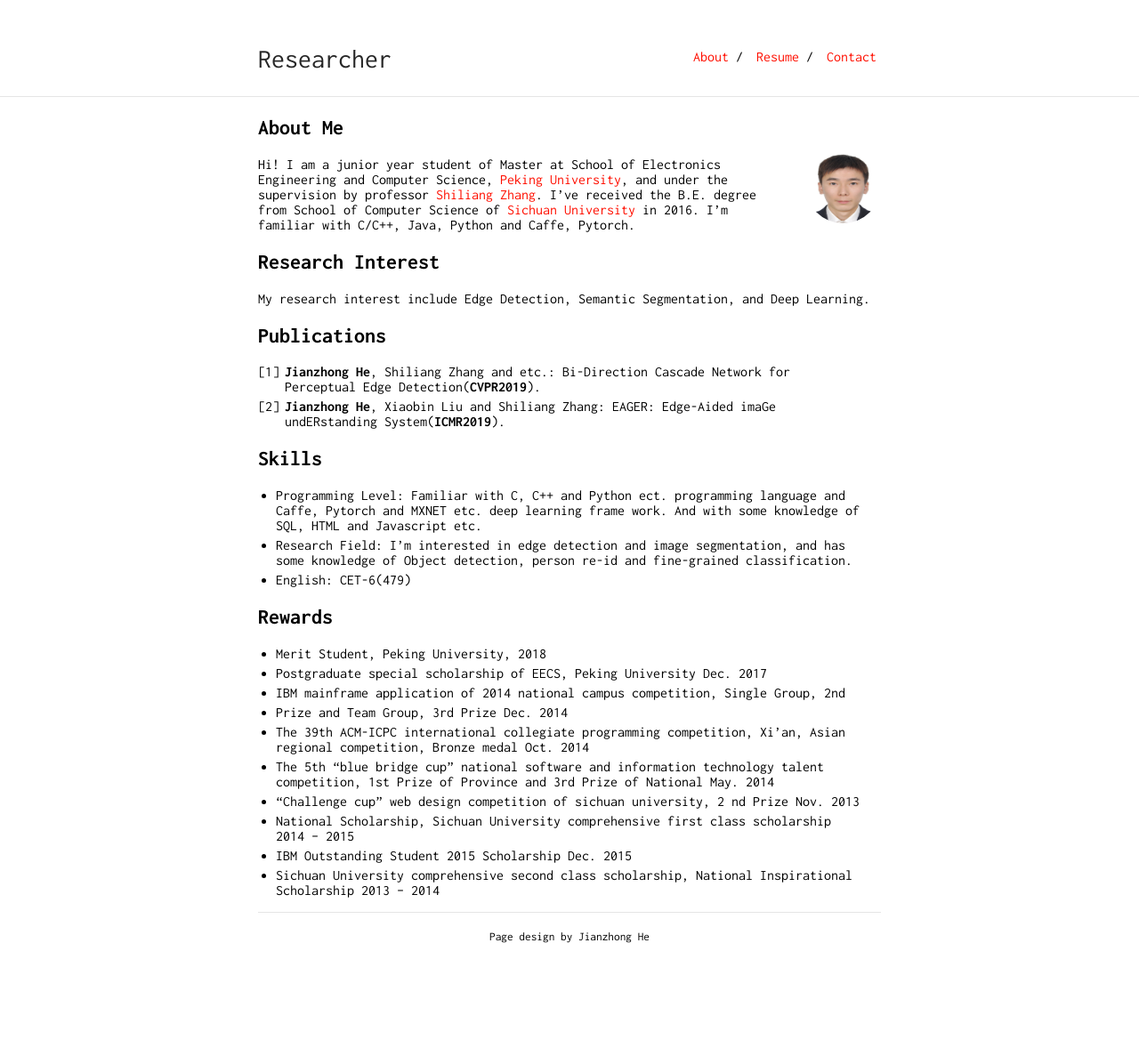
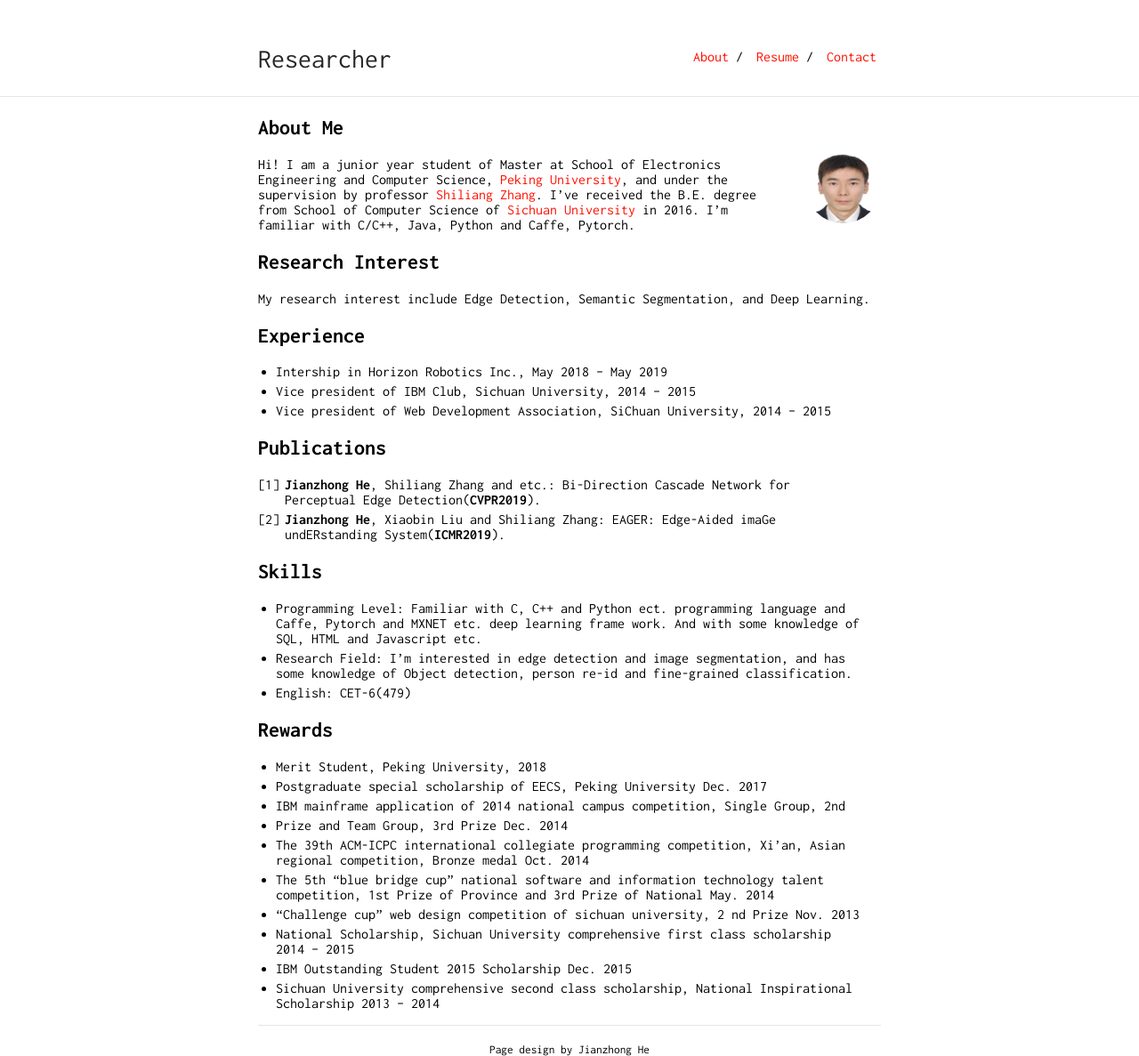
Before and after one commit to pkuCactus/pkuCactus2.github.io, a Jekyll site: the page built from index.md, in a window 1280 px wide. Shown: the whole page at 89% size. Built offline with Jekyll 4.4.1, drawn with Linux system fonts in a browser that asks for light colours; our own code applies the rules of GitHub Pages for plain Markdown files; before the commit the page ends 1060 px from its top, so only the background shows below that.

Commit message:
update index

```diff
--- a/index.md
+++ b/index.md
@@ -12,6 +12,11 @@ Hi! I am a junior year student of Master at School of Electronics Engineering an
 ## Research Interest
 
 My research interest include Edge Detection, Semantic Segmentation, and Deep Learning.
+
+## Experience
+* Intership in Horizon Robotics Inc., May 2018 -- May 2019
+* Vice president of IBM Club, Sichuan University, 2014 -- 2015
+* Vice president of Web Development Association, SiChuan University, 2014 -- 2015
 
 ## Publications
 
```
